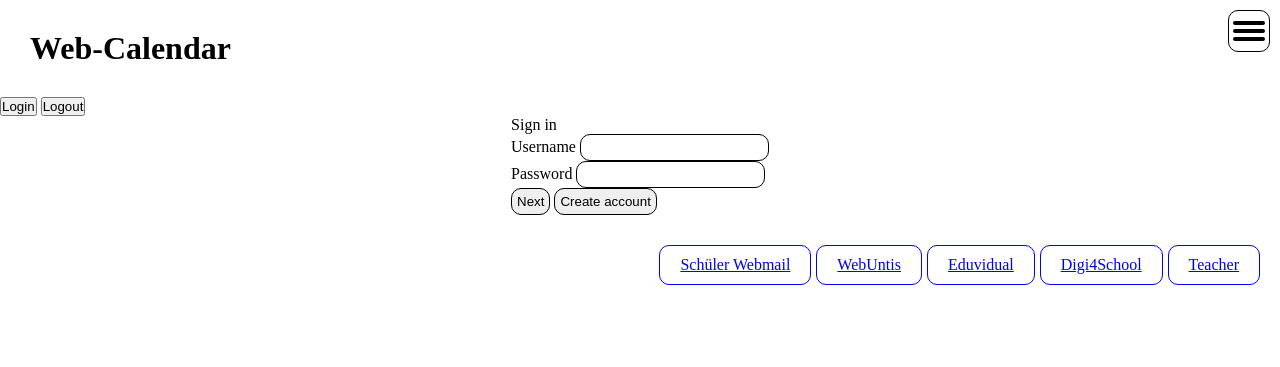
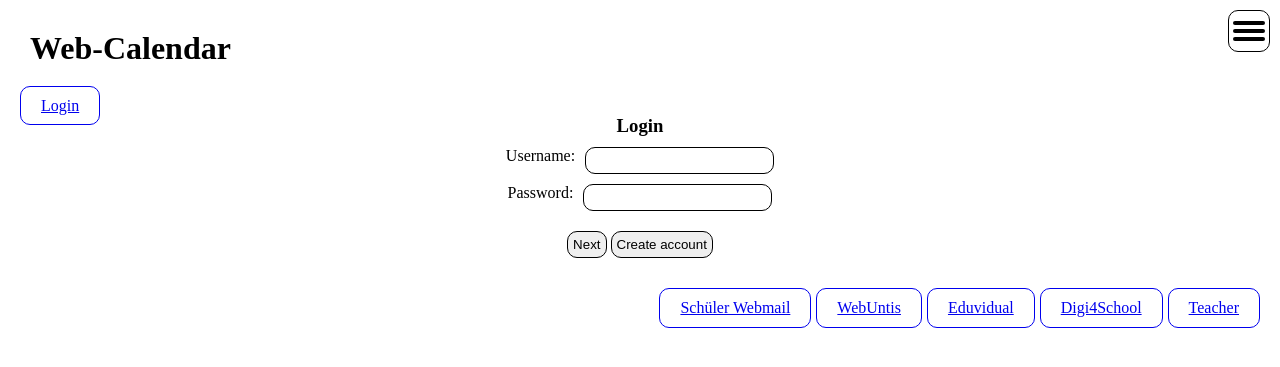
Before and after one commit to taktischer/web_calendar, a Django app: page /login/ in a window 1280 px wide. Shown: the top 367 px of the page. Run offline with Django 4.2, Linux system fonts and the light colour scheme.

Commit message:
changed a few things

```diff
--- a/static/appointment.css
+++ b/static/appointment.css
@@ -7,7 +7,7 @@
 }
 
 input:not(#submit-appointment), textarea {
-    border: 1px solid black;
+    border: 1px solid;
     border-radius: 10px;
     padding: 5px;
 }
--- /dev/null
+++ b/static/login.css
@@ -0,0 +1,20 @@
+#login-out-container {
+    padding: 0px 20px;
+}
+
+.login-out {
+    padding: 10px 20px;
+    border: 1px solid;
+    border-radius: 10px;
+}
+
+
+
+
+#loginForm {
+    display: flex;
+    flex-direction: column;
+    justify-content: center;
+    align-items: center;
+    gap: 10px;
+}
--- a/templates/base.html
+++ b/templates/base.html
@@ -7,9 +7,10 @@
     <title>Calendar App</title>
     <link rel="stylesheet" href="{% static 'styles.css' %}">
     <link rel="stylesheet" href="{% static 'appointment.css' %}">
+    <link rel="stylesheet" href="{% static 'login.css' %}">
 </head>
 <body>
-    <input type="checkbox" class="toggle-sidenavbar-input">
+<input type="checkbox" class="toggle-sidenavbar-input">
     <div class="toggle">
         <div class="top_line common"></div>
         <div class="middle_line common"></div>
@@ -27,13 +28,15 @@
             </div>
         </div>
     </div>
-
     <header id="title">
         <h1>Web-Calendar</h1>
     </header>
     <div id="login-out-container">
-        <button class="login-out">Login</button>
-        <button class="login-out">Logout</button>
+        {% if user.is_authenticated %}
+            <a href="{% url 'logout' %}" class="login-out">Logout</a>
+        {% else %}
+            <a href="{% url 'login' %}" class="login-out">Login</a>
+        {% endif %}
     </div>
     <main id="content">
         {% block content %}
--- a/templates/index.html
+++ b/templates/index.html
@@ -2,6 +2,9 @@
 {% load static %}
 
 {% block content %}
+
+
+
     <div id="calendar">
         <div id="calendar-month">
             <div id="month-container">
--- a/templates/login.html
+++ b/templates/registration/login.html
@@ -7,19 +7,14 @@
 {% block content %}
     <div class="login-box">
         <form id="loginForm">
-            {% csrf_token %}
             <div id="title-div">
-                <label id="title-label">Sign in</label>
+                <label id="title-label">
+                    <h3>Login</h3>
+                </label>
             </div>
 
-            <div class="input-div">
-                <label class="input-label" for="username">Username</label>
-                {{ form.username }}
-            </div>
-            <div class="input-div">
-                <label class="input-label" for="username">Password</label>
-                {{ form.password }}
-            </div>
+            {% csrf_token %}
+            {{ form.as_p }}
 
             <div id="error-message">
             </div>
--- a/web_app/views.py
+++ b/web_app/views.py
@@ -96,7 +96,7 @@ class AppointmentDeleteRedirect(UserPassesTestMixin, RedirectView):
 
 
 class LoginView(UserPassesTestMixin, FormView):
-    template_name = "login.html"
+    template_name = "registration/login.html"
     form_class = LoginForm
 
     def test_func(self):
--- a/web_calendar/settings.py
+++ b/web_calendar/settings.py
@@ -134,3 +134,5 @@ STATICFILES_DIRS = [
 # https://docs.djangoproject.com/en/4.2/ref/settings/#default-auto-field
 
 DEFAULT_AUTO_FIELD = 'django.db.models.BigAutoField'
+
+LOGOUT_REDIRECT_URL = '/'
--- a/web_calendar/urls.py
+++ b/web_calendar/urls.py
@@ -19,5 +19,6 @@ from django.urls import path, include
 
 urlpatterns = [
     path('', include("web_app.urls")),
+    path("accounts/", include("django.contrib.auth.urls")),
     path('admin/', admin.site.urls),
 ]
```
